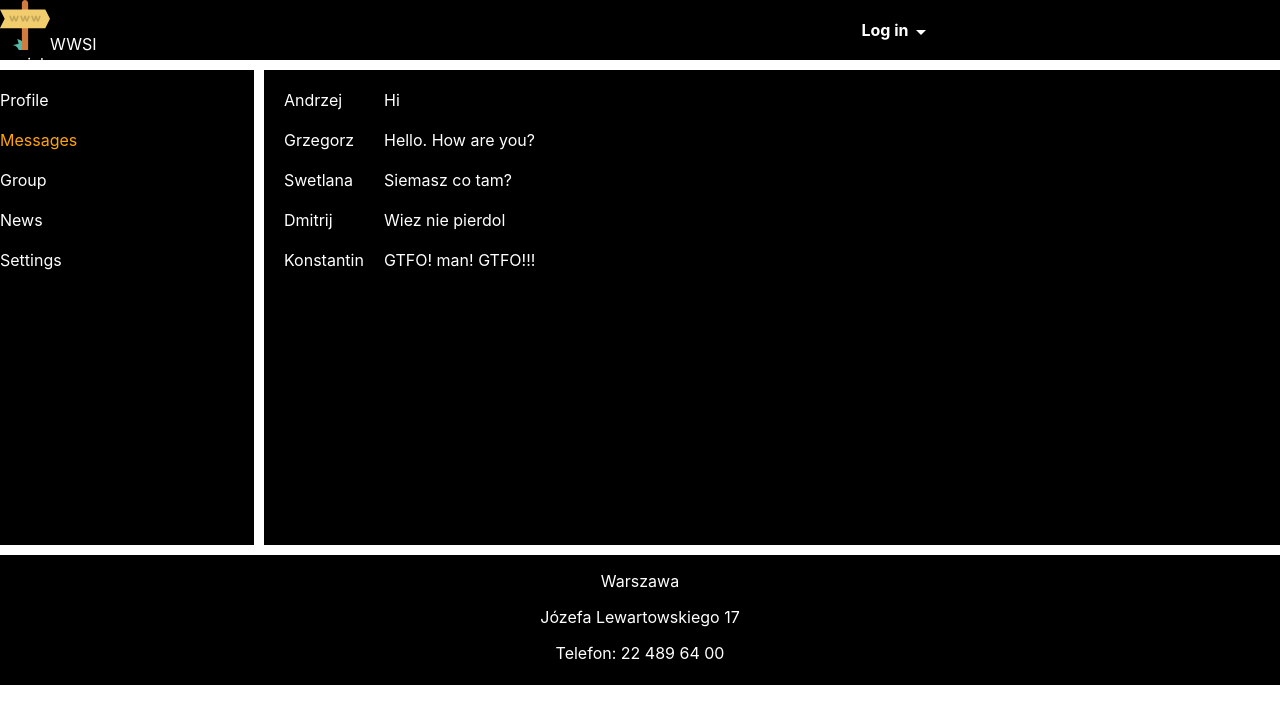
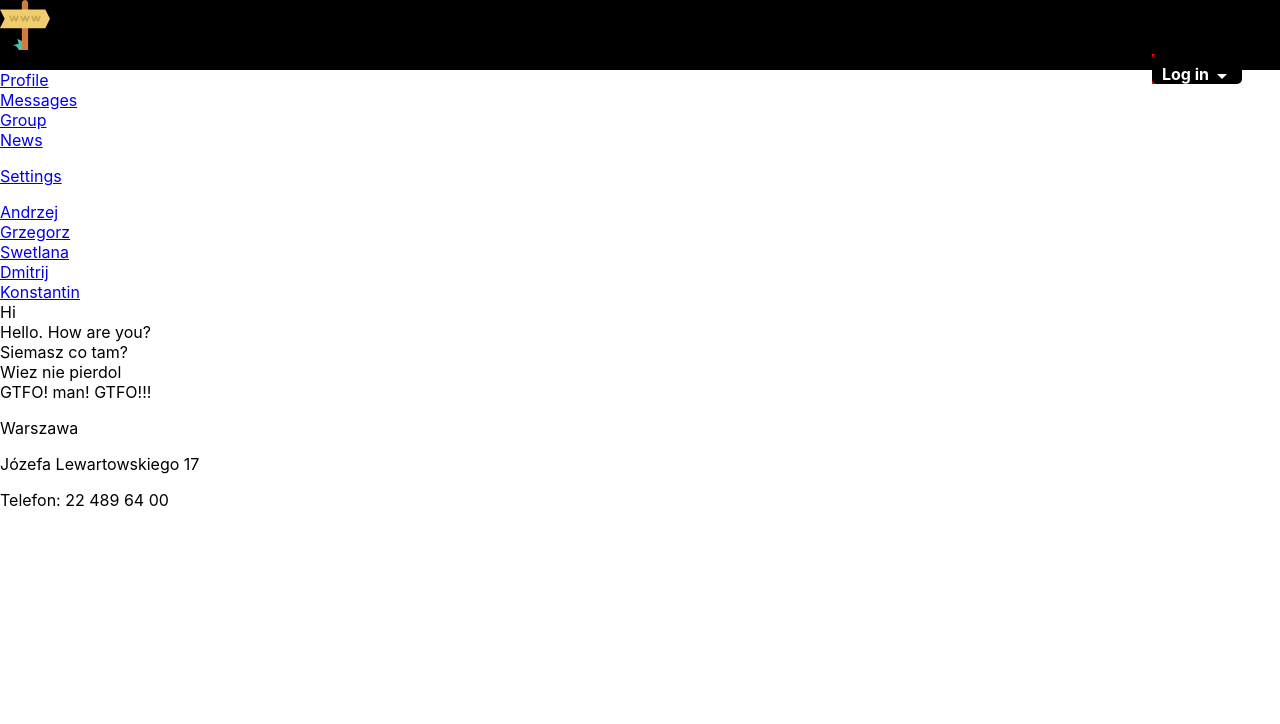
Before and after one commit to AlehZahorski/wwsiSocial, a React (Create React App) app: page /Dialogs in a window 1280 px wide. Shown: the top 724 px of the page. Built offline with nearby package versions, Linux system fonts and the light colour scheme.

Commit message:
made some changes

```diff
--- a/src/App.css
+++ b/src/App.css
@@ -1,9 +1,22 @@
+.headerQ {
+  width: 100%;
+  height: 70px;
+  background-color: black;
+}
 
+
+
+
+
+@media only screen and (max-width: 500px){
 .app-wrapper {
     margin: 0 auto;
     display: grid;
 
-    grid-template-areas: "header header" "lmenu main" "footer footer";
+    grid-template-areas:
+    "header header"
+    "lmenu main"
+    "footer footer";
 
     grid-template-rows: 60px 1fr;
     grid-template-columns: 2.5fr 10fr;
@@ -14,6 +27,7 @@
     background-color: black;
     color: white;
     height: 100%;
+    min-height: 450px;
 }
 
 .firstmenu {
@@ -55,6 +69,7 @@ a {
 
 .headerQ {
     margin: 0 auto;
+    height: 60px;
     display: grid;
 
     grid-template-areas: "headerQ topmenuQ";
@@ -74,11 +89,4 @@ a {
     width: 150px;
 }
 
-
-/* Стили кнопки выпадающего меню*/
-.Dropdown {
-    margin-left: 80px;
-    margin-top: 10px;
-    width: 100px;
-    height: 100px;
 }
--- a/src/components/Dialogs/Dialogs.module.css
+++ b/src/components/Dialogs/Dialogs.module.css
@@ -1,3 +1,6 @@
+
+
+@media only screen and (max-width: 500px){
 .content {
   display: grid;
   grid-template-columns: 100px auto;
@@ -24,3 +27,4 @@ grid-area: di;
 .dialog{
   padding: 10px;
 }
+}
--- a/src/components/Footer/Footer.module.css
+++ b/src/components/Footer/Footer.module.css
@@ -1,3 +1,6 @@
+
+
+@media only screen and (max-width: 500px){
 .footer {
 grid-area: footer;
 background-color: black;
@@ -8,3 +11,4 @@ color:white;
 .margin{
   margin-bottom: 10px;
 }
+}
--- a/src/components/Header/DropMenu/style.css
+++ b/src/components/Header/DropMenu/style.css
@@ -1,3 +1,64 @@
+.dropdown {
+    position: relative;
+    display: inline-block;
+    margin-top: 0 auto;
+    margin-left: 90%;
+}
+
+ul {
+    list-style-type: none;
+    margin: 0;
+    padding: 0;
+    top: 35px;
+    right: -13px;
+    width: 110px;
+    background-color: white;
+    font-weight: bold;
+    position: absolute;
+
+
+}
+
+li a {
+    color: black;
+    text-decoration: none;
+}
+
+li {
+    padding: 5px 5px;
+    border-bottom: 1px solid black;
+    text-align: center;
+}
+
+li:last-child {
+    border-bottom: none;
+}
+
+.button {
+    width: 70px;
+    height: 10px;
+    background-color: black;
+    padding: 10px;
+    border-radius: 5px;
+    font-weight: bold;
+    color: white;
+}
+
+/*стрелка вызывающая меню*/
+.button:before {
+    content: "";
+    position: absolute;
+    width: 0px;
+    height: 0px;
+    border: 5px solid;
+    border-color: white transparent transparent transparent;
+    right: 5px;
+    top: 20px;
+}
+
+
+
+@media only screen and (max-width: 500px){
 .dropdown {
     position: relative;
     display: inline-block;
@@ -61,3 +122,4 @@ li:hover {
     right: 5px;
     top: 20px;
 }
+}
--- a/src/components/Header/Header.css
+++ b/src/components/Header/Header.css
@@ -1,9 +1,14 @@
+
+@media only screen and (max-width: 500px){
 .headerQ{
   grid-area: header;
   background-color: black;
-  width:100%;
+  width: 100%;
 }
 .logotopQ{
   color:white;
+}
+.Dropdown{
 
 }
+}
--- a/src/components/Navbar/Navbar.module.css
+++ b/src/components/Navbar/Navbar.module.css
@@ -1,3 +1,6 @@
+
+
+@media only screen and (max-width: 500px){
 .Navbar{
 grid-area: lmenu;
 background-color: black;
@@ -8,3 +11,4 @@ a {
 a.activelink {
   color: orange;
 }
+}
--- a/src/components/Profile/MyPosts/MyPosts.module.css
+++ b/src/components/Profile/MyPosts/MyPosts.module.css
@@ -1,3 +1,6 @@
+
+
+@media only screen and (max-width: 500px){
 .MyPosts {
     display: grid;
     grid-template-rows: 45px 2fr;
@@ -7,10 +10,9 @@
     "ab rm"
     "pt pt";
 }
-
 .textarea {
     grid-area: ta;
-    width:300px;
+    width:299px;
     height: 30px;
 }
 .AddBut{
@@ -25,3 +27,4 @@
     grid-area: pt;
     color:white;
 }
+}
--- a/src/components/Profile/MyPosts/Post/Post.module.css
+++ b/src/components/Profile/MyPosts/Post/Post.module.css
@@ -1,6 +1,9 @@
+
+@media only screen and (max-width: 500px){
 .item img {
   width: 40px;
   height: 50px;
   border-radius: 10px;
   margin-left: 5px;
 }
+}
--- a/src/components/Profile/Profile.module.css
+++ b/src/components/Profile/Profile.module.css
@@ -1,5 +1,8 @@
+
+@media only screen and (max-width: 500px){
 .Profile {
     display: grid;
+    grid-area: main;
     grid-template-rows: 130px 2fr;
     grid-template-columns: 120px 2fr;
     grid-template-areas:
@@ -10,7 +13,6 @@
 
 .profile{
   grid-area: pr;
-
 }
 .mainphoto2{
   grid-area: mp;
@@ -20,8 +22,8 @@
 }
 
 .info {
-  grid-area: info;
   text-align: left;
   color: white;
   margin: 10px;
 }
+}
```
